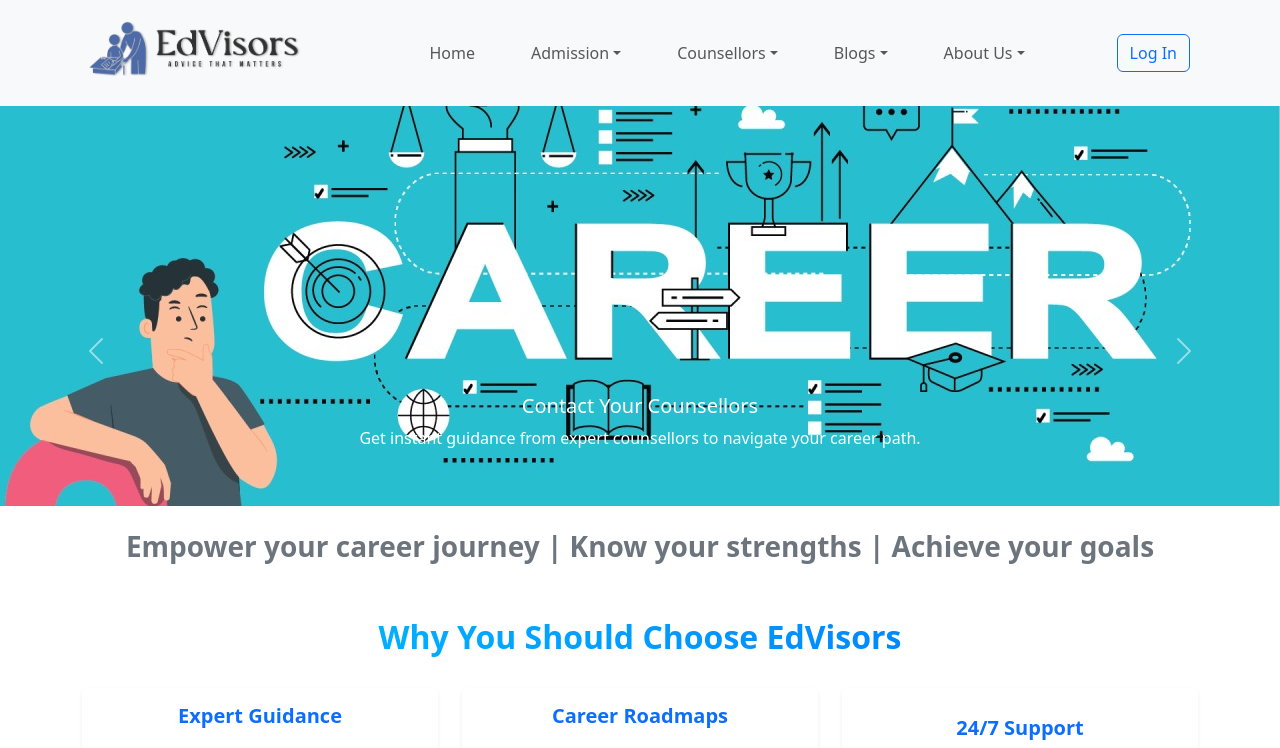
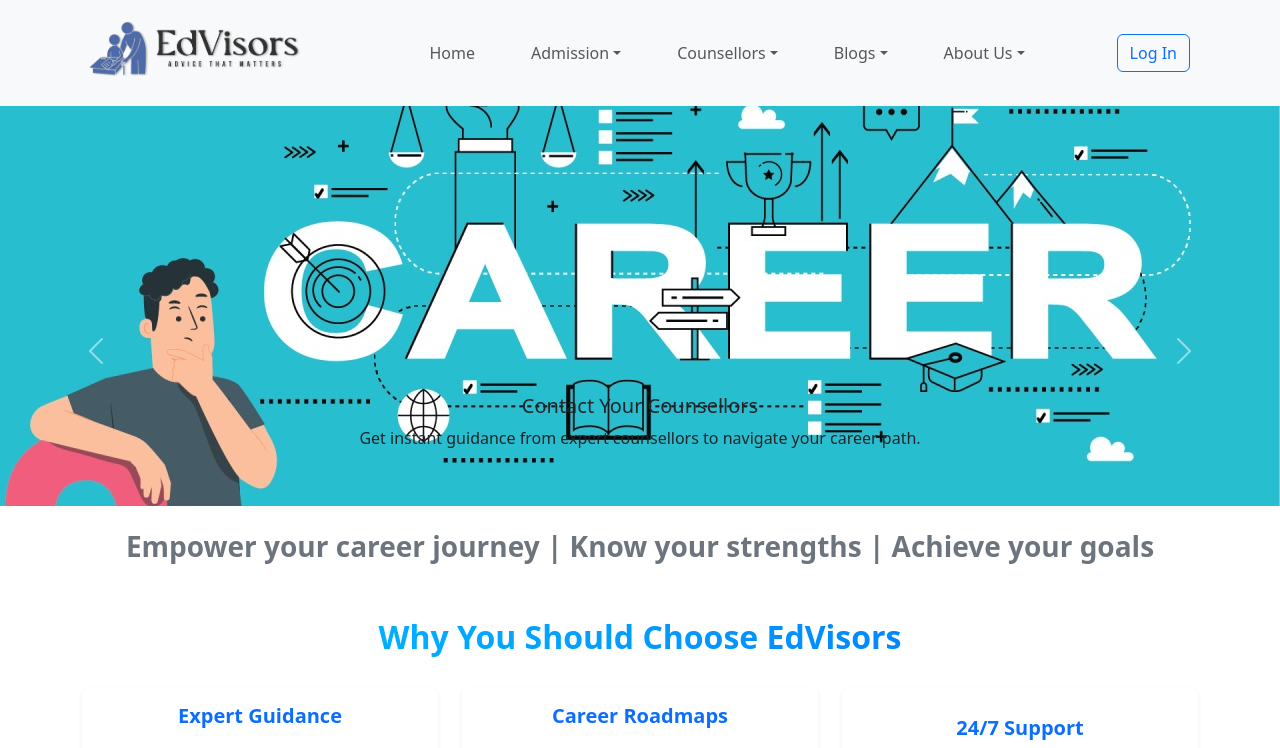
Before and after one commit to nishantshukla0808/EdVisors, a React (Vite) app: page / in a window 1280 px wide. Shown: the top 748 px of the page. Built offline with nearby package versions, Linux system fonts and the light colour scheme.

Commit message:
color changed

```diff
--- a/src/Components/Banner.jsx
+++ b/src/Components/Banner.jsx
@@ -40,7 +40,7 @@ const Banner = () => {
             alt="Contact Your Counsellors"
             style={{ height: 'auto', maxHeight: '400px', objectFit: 'cover' }}
           />
-          <div className="carousel-caption d-none d-md-block">
+          <div className="carousel-caption d-none d-md-block text-dark font-weight-bold">
             <h5>Contact Your Counsellors</h5>
             <p>Get instant guidance from expert counsellors to navigate your career path.</p>
           </div>
@@ -54,7 +54,7 @@ const Banner = () => {
             alt="Apply for Hackathons"
             style={{ height: 'auto', maxHeight: '400px', objectFit: 'cover' }}
           />
-          <div className="carousel-caption d-none d-md-block">
+          <div className="carousel-caption d-none d-md-block text-light font-weight-bold">
             <h5>Apply for Hackathons</h5>
             <p>Join competitive hackathons and showcase your skills on a global platform.</p>
           </div>
@@ -68,7 +68,7 @@ const Banner = () => {
             alt="Apply for Scholarships"
             style={{ height: 'auto', maxHeight: '400px', objectFit: 'cover' }}
           />
-          <div className="carousel-caption d-none d-md-block">
+          <div className="carousel-caption d-none d-md-block text-dark font-weight-bold">
             <h5 className="text-dark">Apply for Scholarships</h5>
             <p className="text-dark">Explore various scholarship opportunities to fund your education journey.</p>
           </div>
```
